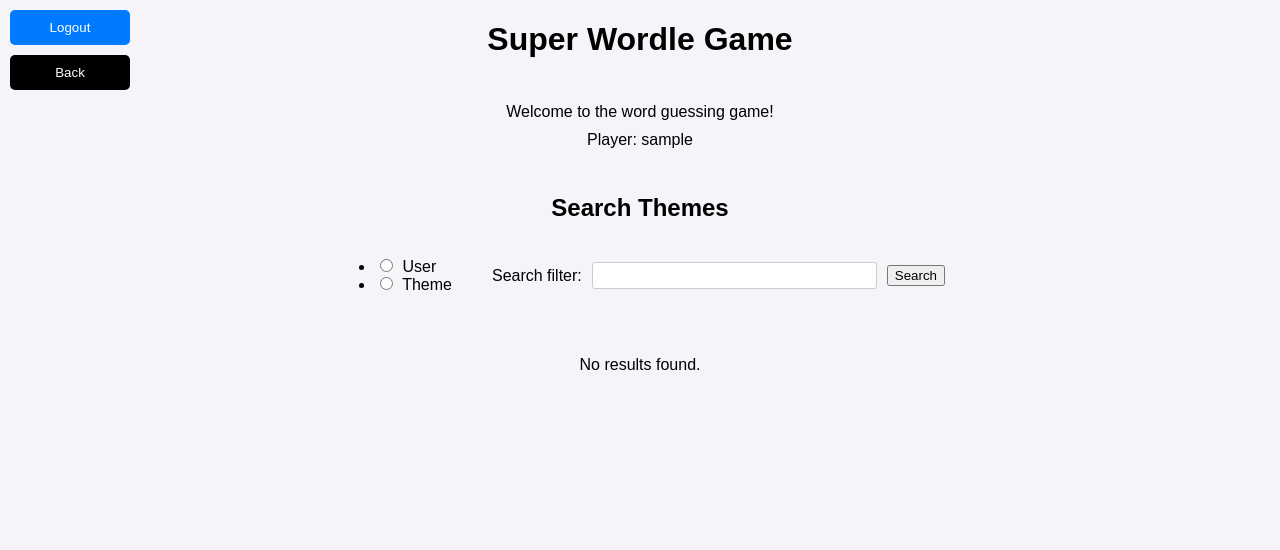
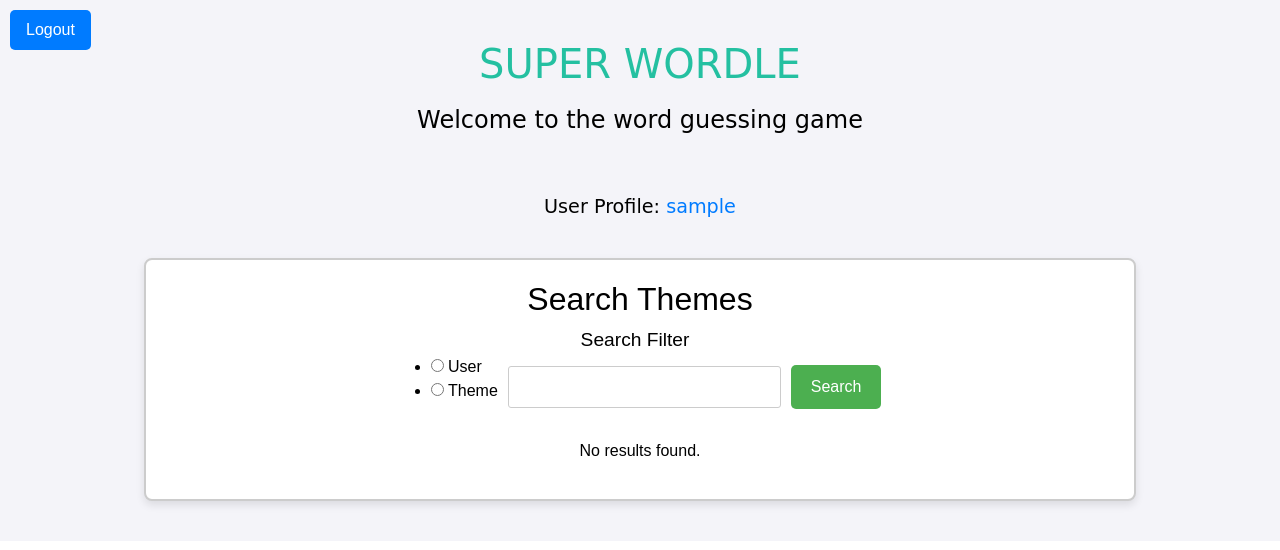
Before and after one commit to danielg5/cits5505GroupProject, a Flask app: page /search in a window 1280 px wide. Shown: the top 550 px of the page. Run offline with Flask 3, Linux system fonts and the light colour scheme; the visitor is signed in with stand-in values (Sample User, id 1); data that the repository does not hold is empty.

Commit message:
Update css styling for search page

```diff
--- a/app/static/search.css
+++ b/app/static/search.css
@@ -2,86 +2,111 @@ body {
     margin: 0;
     padding: 0;
     font-family: Arial, sans-serif;
-    display: flex;
-    flex-direction: column;
-    height: 35vh;
     background-color: #f4f4f9;
 }
+
 .header-container {
-    position: relative;
     width: 100%;
-    flex: 1;
+    padding: 20px;
+    background-color: #fff;
+    box-shadow: 0 2px 4px rgba(0,0,0,0.1);
 }
-.container1 {
+
+.button-container {
     display: flex;
-    flex-direction: column;
-    align-items: flex-start;
-    position: absolute;
-    top: 10px;
-    left: 10px;
+    justify-content: space-between;
+    padding: 10px 0;
 }
-.logout-btn, .back-btn {
+
+.logout-btn, .menu-button {
     background-color: #007bff;
     color: #fff;
     border: none;
     padding: 10px 20px;
     cursor: pointer;
     border-radius: 5px;
-    width: 120px;
-    margin-bottom: 10px;
+    margin-right: 10px;
 }
-.back-btn {
-    background-color: #000;
+
+.user-info, .header-body {
+    text-align: center;
+    margin-top: 10px;
 }
-.container2 {
-    display: flex;
-    flex-direction: column;
-    align-items: center;
-    justify-content: center;
-    width: 100%;
-}
-.welcome-text, .username {
-    margin: 5px 0;
-}
+
 .search-container {
     display: flex;
     flex-direction: column;
     align-items: center;
+    padding: 20px;
+    width: 80%;
+    margin: 20px auto;
+    background-color: #fff;
+    border: 2px solid #ccc;
+    border-radius: 8px;
+    box-shadow: 0 4px 8px rgba(0,0,0,0.1);
+}
+
+.form-row {
+    display: flex;
+    justify-content: center;
+    align-items: center;
+    gap: 10px;
     width: 100%;
-    padding: 20px 0;
 }
-.search-bar {
-    display: flex;
-    gap: 10px;
-    align-items: center;
+
+.search-filter-label {
+    font-size: 1.2em; /* Larger font size for visibility */
+    margin-right: 10px;
+    text-align: center;
+    display: block;
 }
-input[type="radio"] {
-    margin: 0 5px;
-}
-input[type="text"] {
-    padding: 5px;
+
+input[type="text"], select {
+    padding: 8px;
     border: 1px solid #ccc;
     border-radius: 3px;
+    width: 50%;
 }
-.search-filter-label {
-    margin-left: 30px;
+
+.form-button {
+    padding: 10px 20px;
+    background-color: #4CAF50;
+    color: white;
+    border: none;
+    border-radius: 5px;
+    cursor: pointer;
 }
+
 .search-results {
+    width: 100%;
     display: flex;
     flex-direction: column;
     align-items: center;
-    width: 100%;
-    padding: 10px 0;
+    margin-top: 20px;
 }
+
 .theme-row {
     background-color: #fff;
     padding: 10px;
     border: 1px solid #ccc;
     margin-bottom: 5px;
+    width: 100%;
     text-align: center;
-    width: 100%;
 }
-.hidden {
-    display: none;
-    width: 100%;
+
+/* Styling for radio buttons to remove default style and position them better */
+.radio-button {
+    background: none;
+    border: none;
+    margin-right: 5px;
+    cursor: pointer;
 }
+
+.radio-button:checked {
+    background-color: #007bff; /* Blue background for selected */
+}
+
+.radio-label {
+    margin: 0 10px;
+    cursor: pointer;
+}
--- a/app/templates/search.html
+++ b/app/templates/search.html
@@ -3,69 +3,69 @@
 <head>
     <meta charset="UTF-8">
     <meta name="viewport" content="width=device-width, initial-scale=1.0">
-    <title>Super Wordle Game</title>
+    <title>Super Wordle Game - Search Themes</title>
+    <link rel="stylesheet" href="https://cdn.jsdelivr.net/npm/bootstrap@5.3.3/dist/css/bootstrap.min.css">
+    <link rel="stylesheet" href="../static/menu.css">
     <link rel="stylesheet" href="../static/search.css">
     <script>
         document.addEventListener('DOMContentLoaded', function() {
             const errors = document.querySelector('.errors');
             if (errors && errors.innerHTML.trim().length > 0) {
-                // You can customize the error message directly here
                 const customErrorMessage = "Please enter only alphabetic characters and numbers.";
-
                 const errorContainer = document.createElement('div');
-                errorContainer.textContent = customErrorMessage;  // Set the custom error message text
-                errorContainer.className = 'popup-error'; // Use a class for styling
+                errorContainer.textContent = customErrorMessage;
+                errorContainer.className = 'popup-error';
                 errorContainer.style.position = 'absolute';
                 errorContainer.style.backgroundColor = 'rgba(255, 100, 100, 0.9)';
                 errorContainer.style.color = 'white';
                 errorContainer.style.padding = '10px';
                 errorContainer.style.borderRadius = '5px';
-                errorContainer.style.top = '100px'; // Adjust based on your layout
+                errorContainer.style.top = '100px';
                 errorContainer.style.left = '50%';
                 errorContainer.style.transform = 'translateX(-50%)';
                 errorContainer.style.zIndex = '1000';
                 errorContainer.style.width = 'fit-content';
                 errorContainer.style.textAlign = 'center';
                 document.body.appendChild(errorContainer);
-
                 setTimeout(function() {
                     errorContainer.style.display = 'none';
-                }, 5000); // Dismiss the error pop-up after 5 seconds
+                }, 5000);
             }
         });
     </script>
 </head>
 <body>
-    <div class="header-container">
-        <div class="container1">
-            <button class="logout-btn" onclick="location.href='{{ url_for('logout') }}'">Logout</button>
-            <button class="back-btn" onclick="location.href='{{ url_for('menu') }}'">Back</button>
+    <div class="main-container">
+        <header>
+            <div class="header-content">
+                <h1>SUPER WORDLE</h1>
             </div>
-        <div class="container2">
-            <h1>Super Wordle Game</h1>
-            <br>
-            <div class="welcome-text">Welcome to the word guessing game!</div>
-            <div class="username">Player: {{ logged_in_username }}</div>
+            <div class="header-body">
+                <h4>Welcome to the word guessing game</h4>
             </div>
+            <div class="button-container">
+                <button class="logout-button btn btn-primary" onclick="location.href='{{ url_for('logout') }}'">Logout</button>
+            </div>
+        </header>
+        <div class="user-info">
+            <p>User Profile: <a href="#" id="username" onclick="location.href='{{ url_for('profile') }}'">Username</a></p>
         </div>
         <div class="search-container">
             <h2>Search Themes</h2>
-        <form action="{{ url_for('search') }}" method="post">
+            <form class="theme-form" action="{{ url_for('search') }}" method="post">
                 {{ form.hidden_tag() }}
-            <div class="search-bar">
+                <label for="searchOption" class="search-filter-label">Search Filter</label>
+                <div class="form-row">
                     {{ form.search_option() }}
-                <span class="search-filter-label">Search filter:</span>
-                {{ form.search_query(size=32) }}
-                {{ form.submit() }}
-                <!-- Hidden errors for backend validation, not displayed directly -->
+                    <input type="text" id="search_query" name="search_query" size="32">
+                    <button type="submit" class="form-button">Search</button>
+                </div>
                 <div class="errors" style="display: none;">
                     {% for error in form.search_query.errors %}
                         <div>{{ error }}</div>
                     {% endfor %}
                 </div>
-            </div>
             </form>
-    </div>
             <div class="search-results">
                 {% if search_results %}
                     {% for theme in search_results %}
@@ -79,5 +79,9 @@
                     <p>No results found.</p>
                 {% endif %}
             </div>
+        </div>
+    </div>
+    <script src="https://cdn.jsdelivr.net/npm/bootstrap@5.3.3/dist/js/bootstrap.bundle.min.js"></script>
+    <script src="../static/menu.js"></script>
 </body>
 </html>
```
Lines whose indentation alone changed are shown as unchanged.
